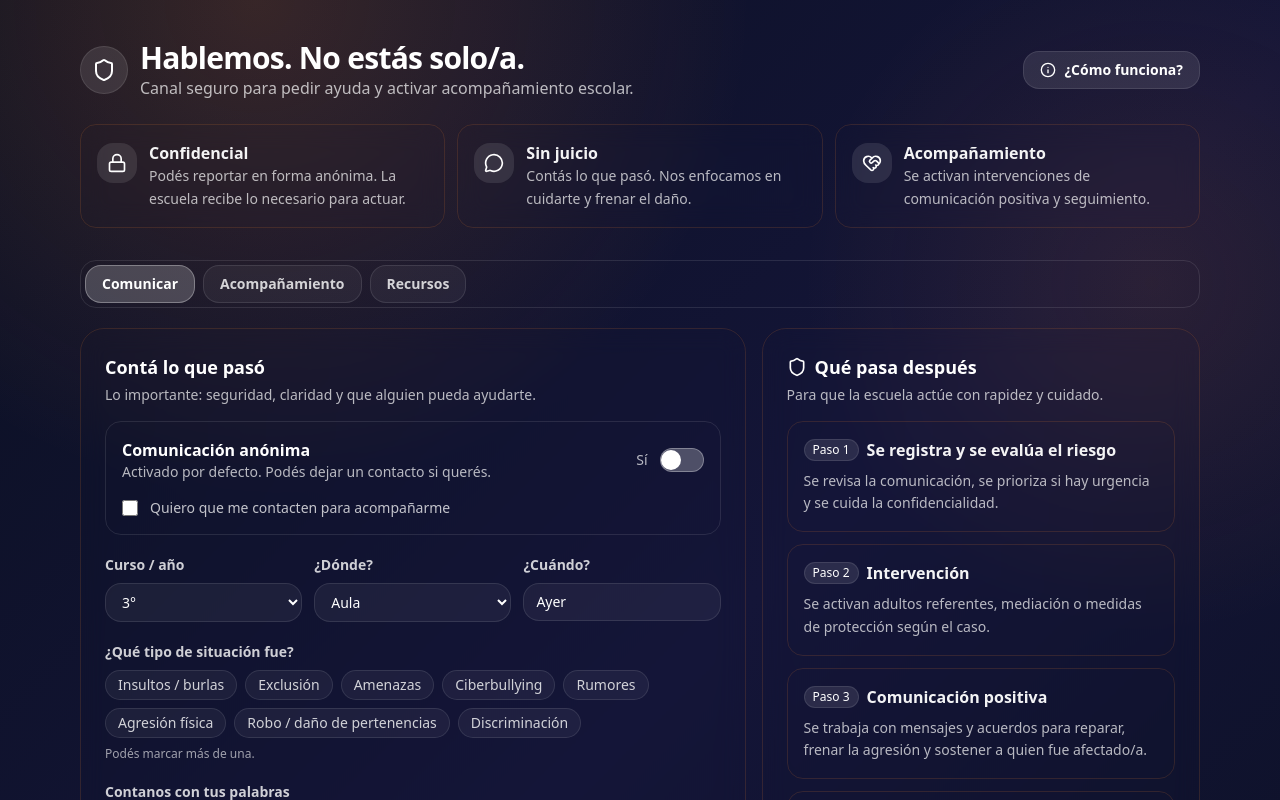
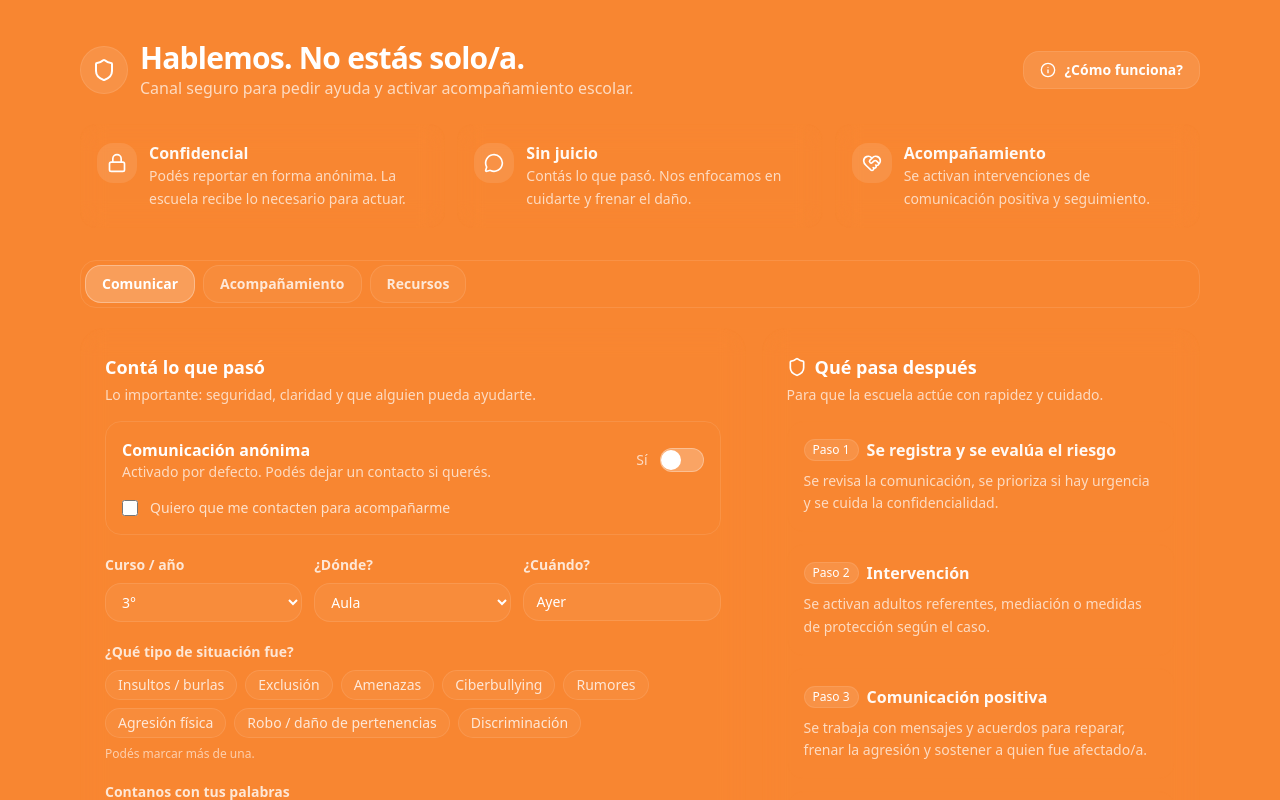
Before and after one commit to AndreaRocca/cerobullying, a React (Vite) app: page / in a window 1280 px wide. Shown: the top 800 px of the page. Built offline with nearby package versions, Linux system fonts and the light colour scheme.

Commit message:
Update App.jsx
probar colores

```diff
--- a/src/App.jsx
+++ b/src/App.jsx
@@ -25,14 +25,8 @@ import {
 
 
 
-const gradient =
-"bg-[radial-gradient(900px_circle_at_20%_0%,rgba(248,134,49,0.18),transparent_55%),radial-gradient(700px_circle_at_90%_20%,rgba(248,134,49,0.10),transparent_50%),linear-gradient(135deg,#0b1022,#141538,#0b1022)]";
+const gradient = "bg-[#F88631]";
 const glass = "bg-white/6 backdrop-blur-md border border-[#F88631]/15";
-/**
-*
-* const gradient = "bg-gradient-to-br from-slate-900 via-indigo-950 to-slate-900";
-*const glass = "bg-white/6 backdrop-blur-md border border-white/10";
-*/
 
 const chips = [
   "Insultos / burlas",
```
